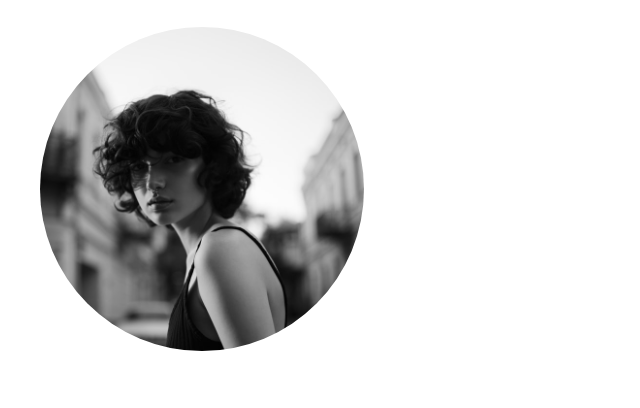
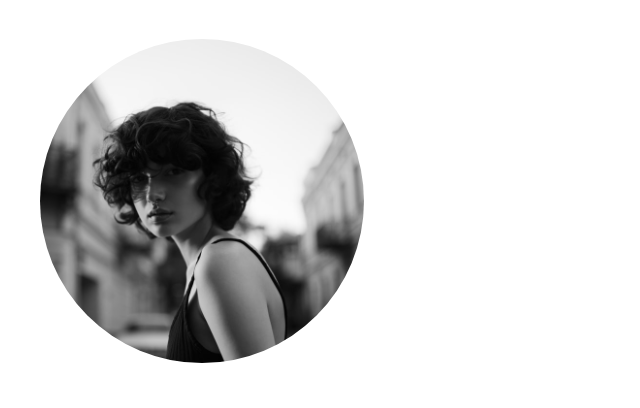
Before and after one commit to chiaoyingchang/Week01_Personal_Profile_Ver2, a plain HTML site: page index.html in a window 1280 px wide. Shown: the part 255-663 px from the top of the page, without its empty margins (0-640 px from the left). Drawn offline with Linux system fonts and the light colour scheme.

Commit message:
Update index.css

```diff
--- a/css/index.css
+++ b/css/index.css
@@ -9,7 +9,7 @@ a{text-decoration: none;
 
 .container{width: 1200px;
 margin: 0 auto;
-padding-top:36px}
+}
 
 .cor-white{color: #fff;}
 .cor-red{color: #A00404;}
@@ -26,7 +26,7 @@ padding-top:36px}
     line-height: 1.5;}
 
 .mb-lg{margin-bottom: 72px;}
-.mb-md{margin-bottom: 36px;}
+.mb-md{margin-bottom: 48px;}
 .mb-sm{margin-bottom: 24px;}
 
 .pad-fr{padding: 0 16px;}
@@ -38,6 +38,9 @@ padding-top:36px}
 .border-b-sw{border-bottom: 1px solid #fff;}
 
 /* ===個別設計區=== */
+.banner{padding-top: 36px;}
+/*  對 我知道設計稿上是37  但我覺得不合理@@*/
+
 .tech {width: 996px;
     margin: 0 auto;
     padding: 16px;}
```
